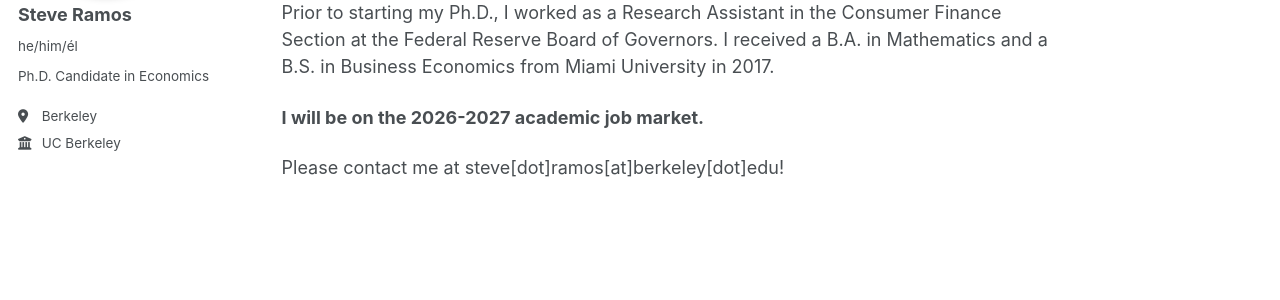
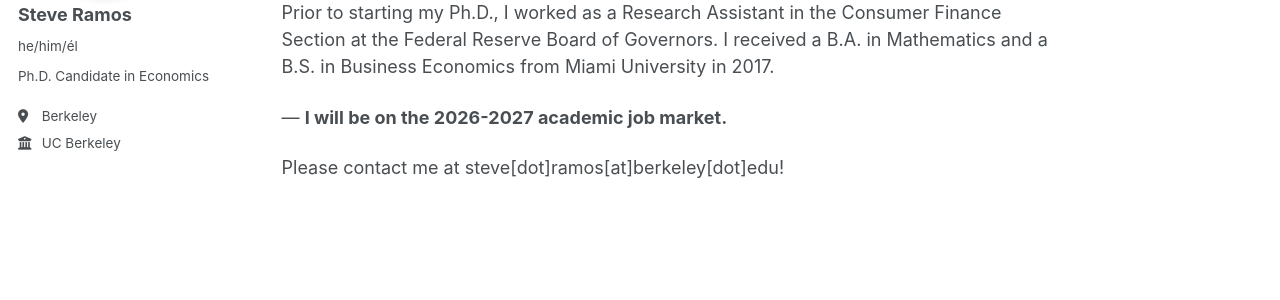
Before and after one commit to ramos-steve/ramos-steve.github.io, a Jekyll site: the page built from _pages/about.md, in a window 1280 px wide. Shown: the part 282-582 px from the top of the page. Built offline with Jekyll 4.4.1, drawn with Linux system fonts in a browser that asks for light colours; a script bundle is joined from its source files by our own code; library files that are not in the unit come from our copies.

```diff
--- a/_pages/about.md
+++ b/_pages/about.md
@@ -12,6 +12,6 @@ Welcome to my website! I am Steve Ramos, a Ph.D. candidate in the Department of
 
 Prior to starting my Ph.D., I worked as a Research Assistant in the Consumer Finance Section at the Federal Reserve Board of Governors. I received a B.A. in Mathematics and a B.S. in Business Economics from Miami University in 2017.
 
-**I will be on the 2026-2027 academic job market.**
+--- **I will be on the 2026-2027 academic job market.**
 
 Please contact me at steve[dot]ramos[at]berkeley[dot]edu!
```
